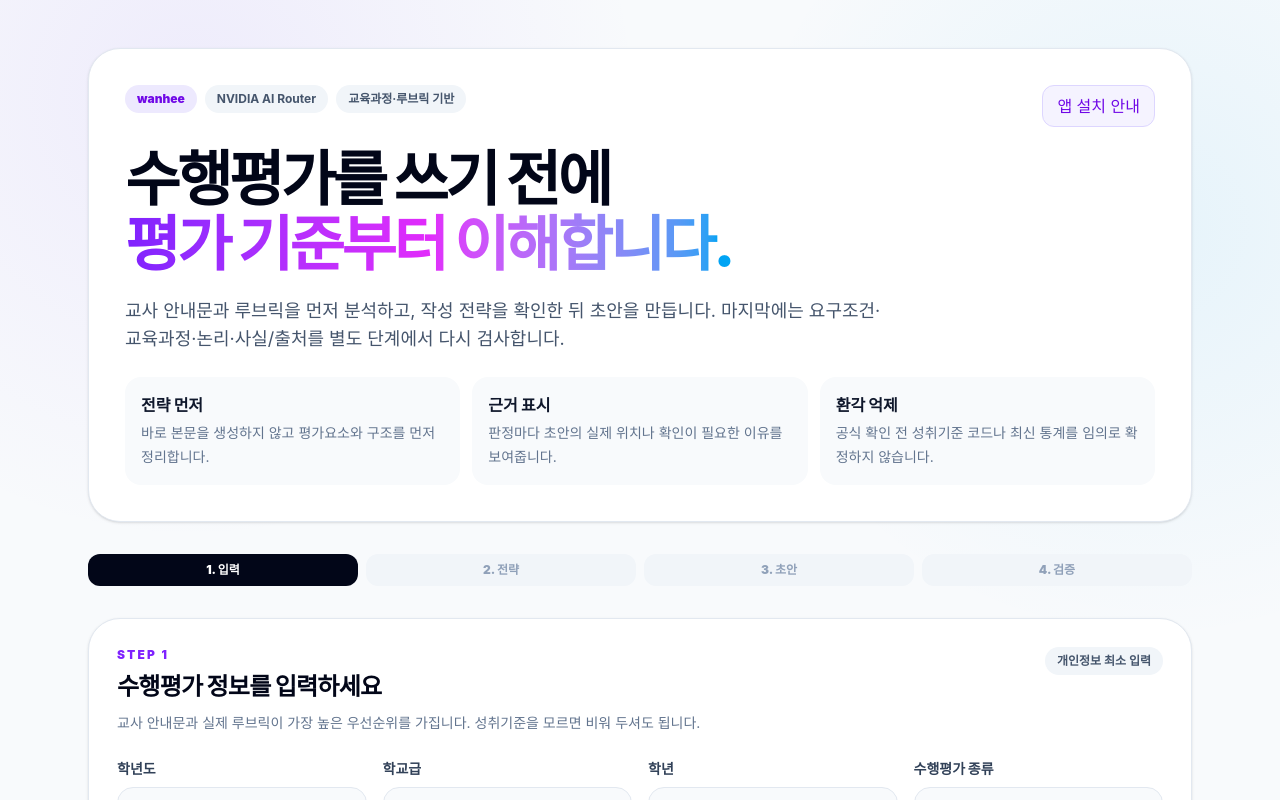
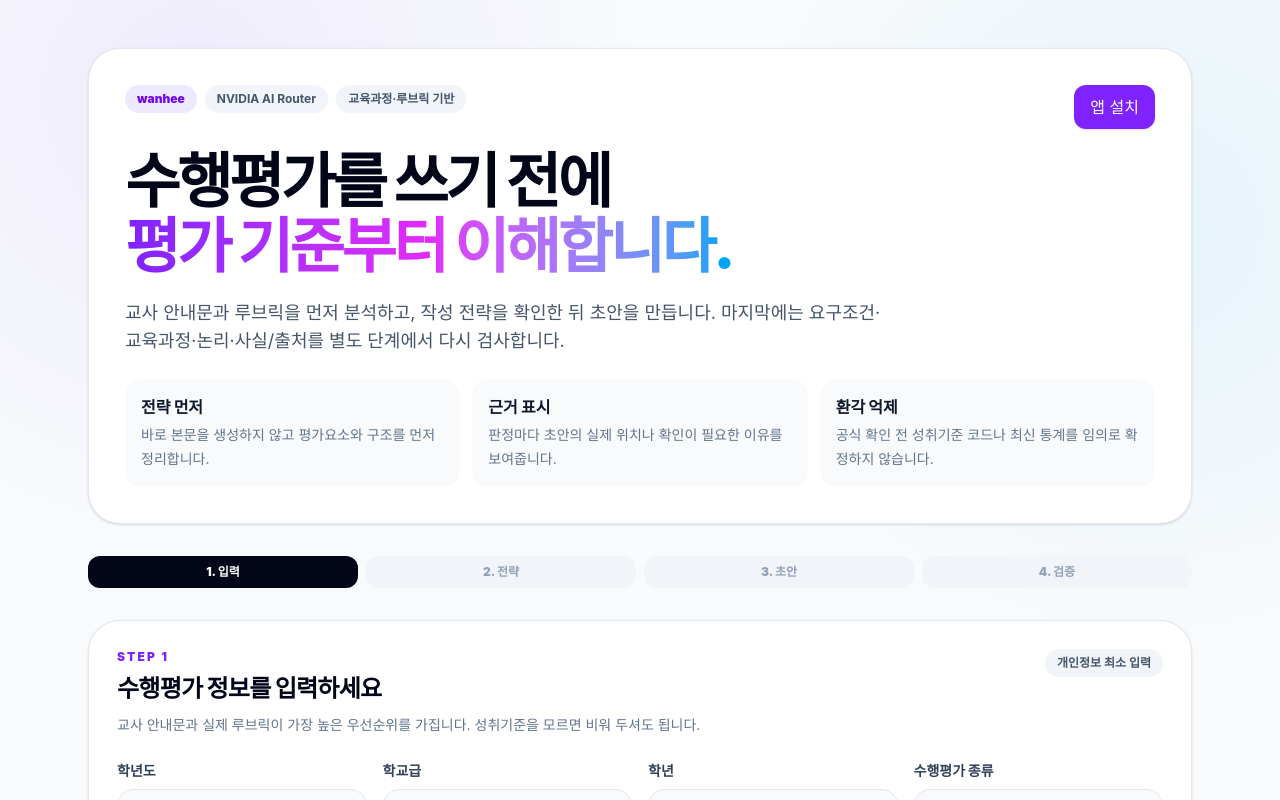
Before and after one commit to dy6553/performance-assessment-assistant, a Next.js app: page / in a window 1280 px wide. Shown: the top 800 px of the page. Built offline with nearby package versions, Linux system fonts and the light colour scheme.

Commit message:
fix: make app install button trigger browser prompt directly

```diff
--- a/src/components/install-app-button.tsx
+++ b/src/components/install-app-button.tsx
@@ -49,8 +49,6 @@ export function InstallAppButton() {
     setIos(isIos());
     setInstallPrompt(window.__pwaInstallPrompt ?? null);
 
-    // The <head> boot script is the single beforeinstallprompt owner. It stores
-    // the browser event before React hydration and announces readiness here.
     const onPromptReady = () => {
       setInstallPrompt(window.__pwaInstallPrompt ?? null);
     };
@@ -75,13 +73,18 @@ export function InstallAppButton() {
 
   if (installed) return null;
 
-  const canPromptInstall = Boolean(installPrompt) && !ios;
-  const buttonLabel = ios ? "홈 화면에 추가" : canPromptInstall ? "앱 설치" : "앱 설치 안내";
+  const handleInstallClick = async () => {
+    if (ios) {
+      setHelpOpen(true);
+      return;
+    }
 
-  const handleInstallClick = async () => {
     const promptEvent = installPrompt ?? window.__pwaInstallPrompt ?? null;
 
-    if (!promptEvent || ios) {
+    // Browsers only expose a programmatic PWA install dialog through the
+    // deferred beforeinstallprompt event. When it exists, this button opens the
+    // real browser installation confirmation immediately.
+    if (!promptEvent) {
       setHelpOpen(true);
       return;
     }
@@ -91,7 +94,7 @@ export function InstallAppButton() {
       await promptEvent.prompt();
       const choice = await promptEvent.userChoice;
 
-      // A beforeinstallprompt event can only be used once.
+      // A deferred beforeinstallprompt event can only be used once.
       window.__pwaInstallPrompt = null;
       setInstallPrompt(null);
 
@@ -113,10 +116,10 @@ export function InstallAppButton() {
         type="button"
         onClick={() => void handleInstallClick()}
         disabled={prompting}
-        className="inline-flex min-h-10 shrink-0 items-center justify-center rounded-xl border border-violet-200 bg-violet-50 px-3.5 py-2 text-xs font-black text-violet-700 transition hover:bg-violet-100 active:scale-[0.98] disabled:cursor-wait disabled:opacity-60"
+        className="inline-flex min-h-11 shrink-0 items-center justify-center rounded-xl bg-violet-600 px-4 py-2.5 text-sm font-black text-white shadow-sm transition hover:bg-violet-700 active:scale-[0.98] disabled:cursor-wait disabled:opacity-60"
         aria-label="수행평가 도우미 앱 설치"
       >
-        {prompting ? "설치창 여는 중…" : buttonLabel}
+        {prompting ? "설치창 여는 중…" : ios ? "홈 화면에 추가" : "앱 설치"}
       </button>
 
       {helpOpen ? (
@@ -137,7 +140,7 @@ export function InstallAppButton() {
                 ? "iPhone/iPad에 설치"
                 : samsungInternet
                   ? "삼성 인터넷에서 설치"
-                  : "Chrome에서 설치"}
+                  : "브라우저에서 설치"}
             </h2>
 
             {ios ? (
@@ -146,30 +149,25 @@ export function InstallAppButton() {
                 <li><strong>홈 화면에 추가</strong>를 선택합니다.</li>
                 <li>오른쪽 위 <strong>추가</strong>를 눌러 완료합니다.</li>
               </ol>
-            ) : samsungInternet ? (
-              <>
-                <p className="mt-3 text-sm leading-6 text-slate-600">
-                  브라우저의 설치 이벤트를 기다리는 중입니다. 설치 가능 판정이 끝나면 상단 버튼이 <strong>앱 설치</strong>로 바뀝니다.
-                </p>
-                <ol className="mt-4 list-decimal space-y-2 pl-5 text-sm leading-6 text-slate-700">
-                  <li>페이지를 한 번 탭합니다.</li>
-                  <li>30초 정도 페이지를 열어 둡니다.</li>
-                  <li>상단 버튼 또는 주소창의 설치 아이콘을 다시 확인합니다.</li>
-                </ol>
-                <p className="mt-4 rounded-2xl bg-slate-50 p-4 text-sm leading-6 text-slate-600">
-                  계속 표시되지 않으면 <strong>/pwa-debug</strong>에서 Manifest와 Service Worker 상태를 확인할 수 있습니다.
-                </p>
-              </>
             ) : (
               <>
                 <p className="mt-3 text-sm leading-6 text-slate-600">
-                  아직 브라우저가 설치 이벤트를 제공하지 않았습니다.
+                  브라우저가 아직 웹페이지에 설치 프롬프트를 제공하지 않아 자동 설치창을 열 수 없습니다.
                 </p>
-                <ol className="mt-4 list-decimal space-y-2 pl-5 text-sm leading-6 text-slate-700">
-                  <li>페이지를 한 번 탭합니다.</li>
-                  <li>30초 정도 페이지를 열어 둡니다.</li>
-                  <li>상단 버튼 또는 브라우저 메뉴의 <strong>앱 설치</strong>를 다시 확인합니다.</li>
-                </ol>
+                <p className="mt-3 rounded-2xl bg-slate-50 p-4 text-sm leading-6 text-slate-600">
+                  설치 프롬프트가 준비되면 이 <strong>앱 설치</strong> 버튼을 누르는 즉시 브라우저의 실제 설치 확인창이 열립니다.
+                </p>
+                {samsungInternet ? (
+                  <ol className="mt-4 list-decimal space-y-2 pl-5 text-sm leading-6 text-slate-700">
+                    <li>페이지를 한 번 새로고침합니다.</li>
+                    <li>주소창의 설치 아이콘이 나타나는지 확인합니다.</li>
+                    <li>설치 아이콘이 보이면 <strong>앱스 화면에 설치</strong>를 선택합니다.</li>
+                  </ol>
+                ) : (
+                  <p className="mt-4 text-sm leading-6 text-slate-700">
+                    브라우저 메뉴의 <strong>앱 설치</strong> 항목도 함께 확인할 수 있습니다.
+                  </p>
+                )}
               </>
             )}
 
```
